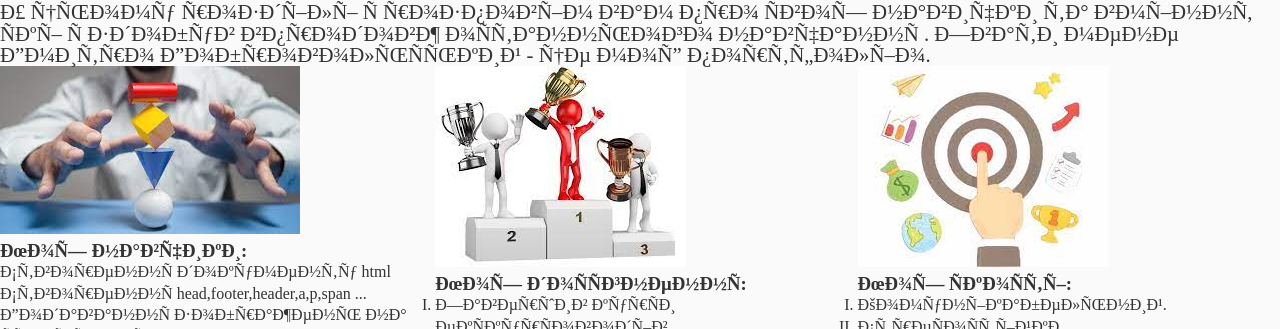
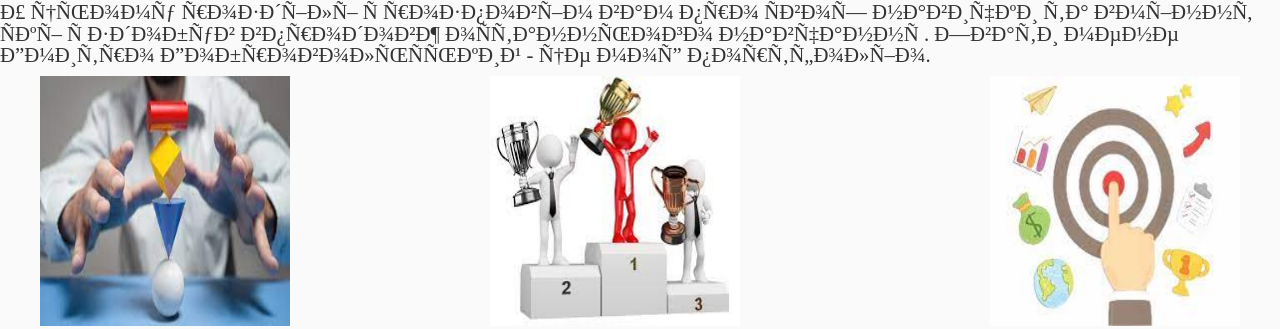
Before and after one commit to DmytroDobrovolsky/Prodjects, a plain HTML site: page test site/index.html in a window 1280 px wide. Shown: the part 406-735 px from the top of the page. Drawn offline with Linux system fonts and the light colour scheme.

Commit message:
change content place

```diff
--- a/test site/css/style.css
+++ b/test site/css/style.css
@@ -73,25 +73,31 @@ margin-left: 600px;
   margin-top: 10px;
 }
 #fourteen  {
-  height: 100%;
-  width: 33%;
+  height: 250px;
+  width: 300px;
   float: left;
-  margin-left:
+  margin-left: 40px;
   margin-top: 10px;
+  box-sizing: border-box;
 }
 #twelve {
-  height: 60%;
-  width: 33%;
+  height: 250px;
+  width: 270px;
   float: right;
-  margin-bottom: 0px;
-margin-right: 0px;
+  margin-top: 10px;
+margin-left: 100px;
+margin-right: 20px;
+box-sizing: border-box;
+
 }
 #thirteen  {
-  height: 60%;
-  width: 33%;
+  height: 250px;
+  width: 300px;
   float: right;
-  margin-bottom: 0px;
-  margin-right: 0px;
+  margin-top: 10px;
+  margin-right: 100px;
+  box-sizing: border-box;
+
 }
 #seven {
   margin-bottom: 100%;
@@ -100,3 +106,15 @@ margin-right: 0px;
   margin-bottom: 100%;
 
 }
+#fourteen img {
+  height: 250px;
+  width: 250px;
+}
+#twelve img {
+  height: 250px;
+  width: 250px;
+}
+#thirteen img {
+  height: 250px;
+  width: 250px;
+}
```
Also changed, not shown: 1 other file.
